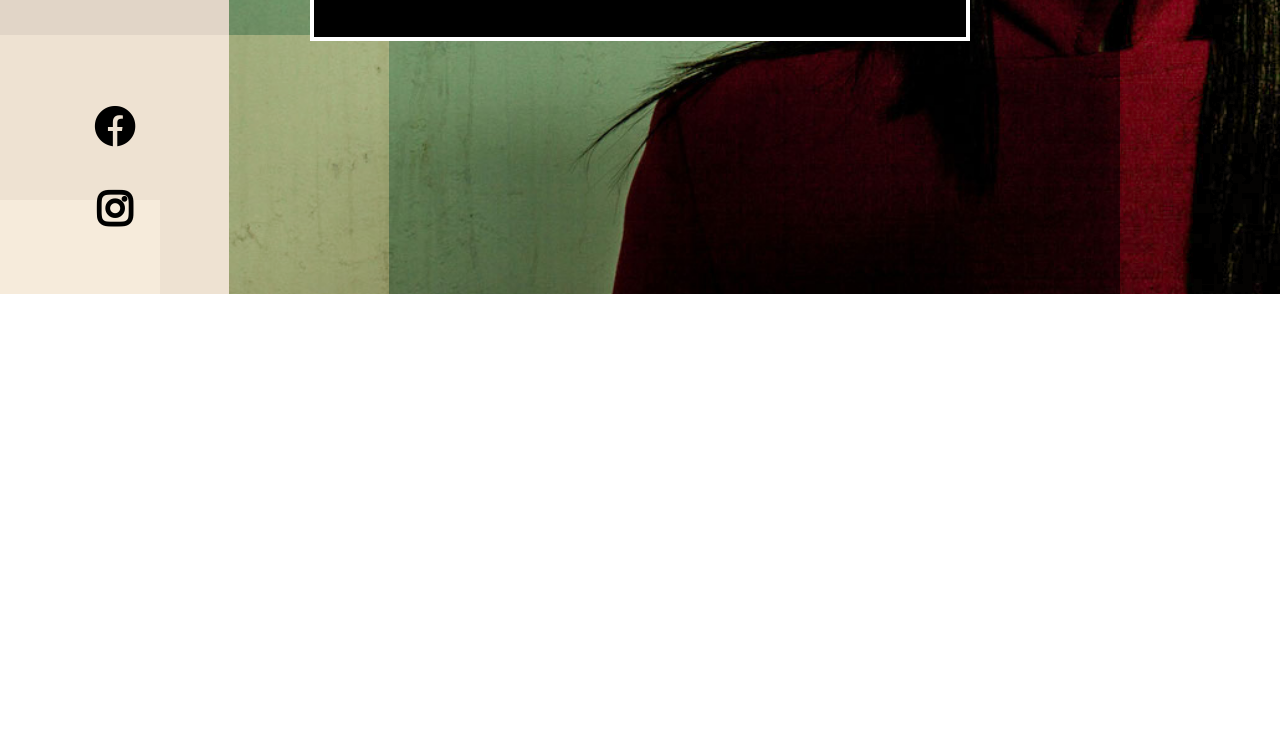
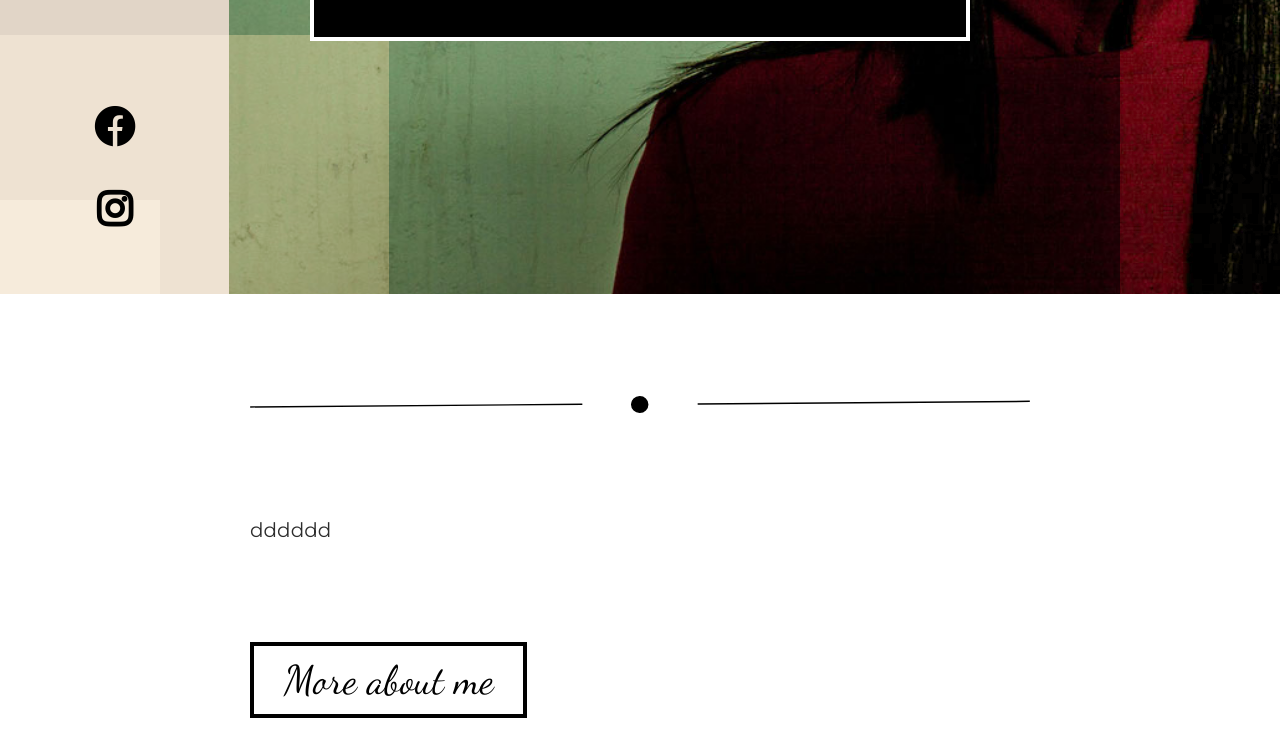
Before and after one commit to peppeconti/portfolio_fotografico, a plain HTML site: page index.html in a window 1280 px wide. Shown: the part 506-1262 px from the top of the page. Before the commit the page ends 800 px from the top, so only its background shows below. Drawn offline with Linux system fonts and the light colour scheme.

Commit message:
svg added

```diff
--- a/index.html
+++ b/index.html
@@ -51,7 +51,16 @@
         </nav>
     </header>
     <main>
-
+        <section>
+            <figure>
+                <img src="images/line_decoration.svg" alt="linea decorativa">
+            </figure>
+            <article class="preview_about">
+                <div>ddd</div>
+                <div>ddd</div>
+            </article>
+            <button>More about me</button>
+        </section>
     </main>
 </body>
 </html>
--- a/style.css
+++ b/style.css
@@ -198,3 +198,21 @@ ul.social {
     color: black;
     font-size: 40px;
 }
+main {
+
+}
+section {
+    margin: 100px 250px;
+}
+button {
+    outline: none;
+    font-family: 'Dancing Script', cursive;
+    font-size: 40px;
+    padding: 10px 30px;
+    background-color: white;
+    border: 4px solid black;
+}
+article.preview_about {
+    margin: 100px 0px;
+    display: flex;
+}
```
Also changed, not shown: images/line_decoration.svg (added).
